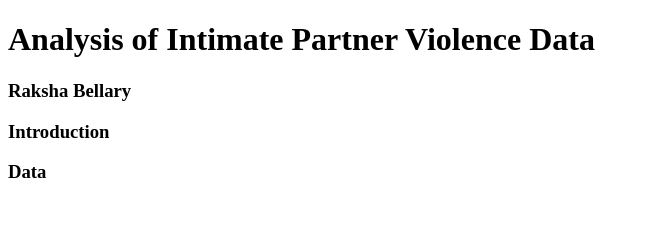
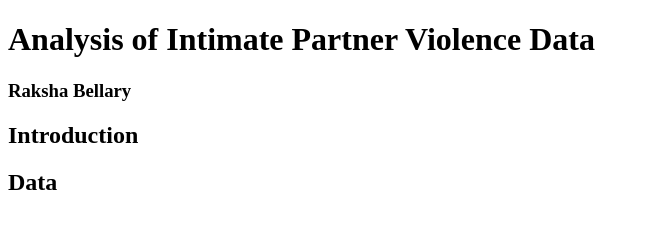
Before and after one commit to r-bellary/r-bellary.github.io, a plain HTML site: page index.html in a window 1280 px wide. Shown: the whole page, without its empty margins (0-650 px from the left). Drawn offline with Linux system fonts and the light colour scheme.

Commit message:
Updated index.html

```diff
--- a/index.html
+++ b/index.html
@@ -1,9 +1,9 @@
 <!DOCTYPE html>
 <html>
-<body>
-<h1>Analysis of Intimate Partner Violence Data</h1>
-<h3>Raksha Bellary</h3>
-<h3>Introduction</h2>
-<h3>Data</h2>
-</body>
+    <body>
+        <h1>Analysis of Intimate Partner Violence Data</h1>
+        <h3>Raksha Bellary</h3>
+        <h2>Introduction</h2>
+        <h2>Data</h2>
+    </body>
 </html>
```
